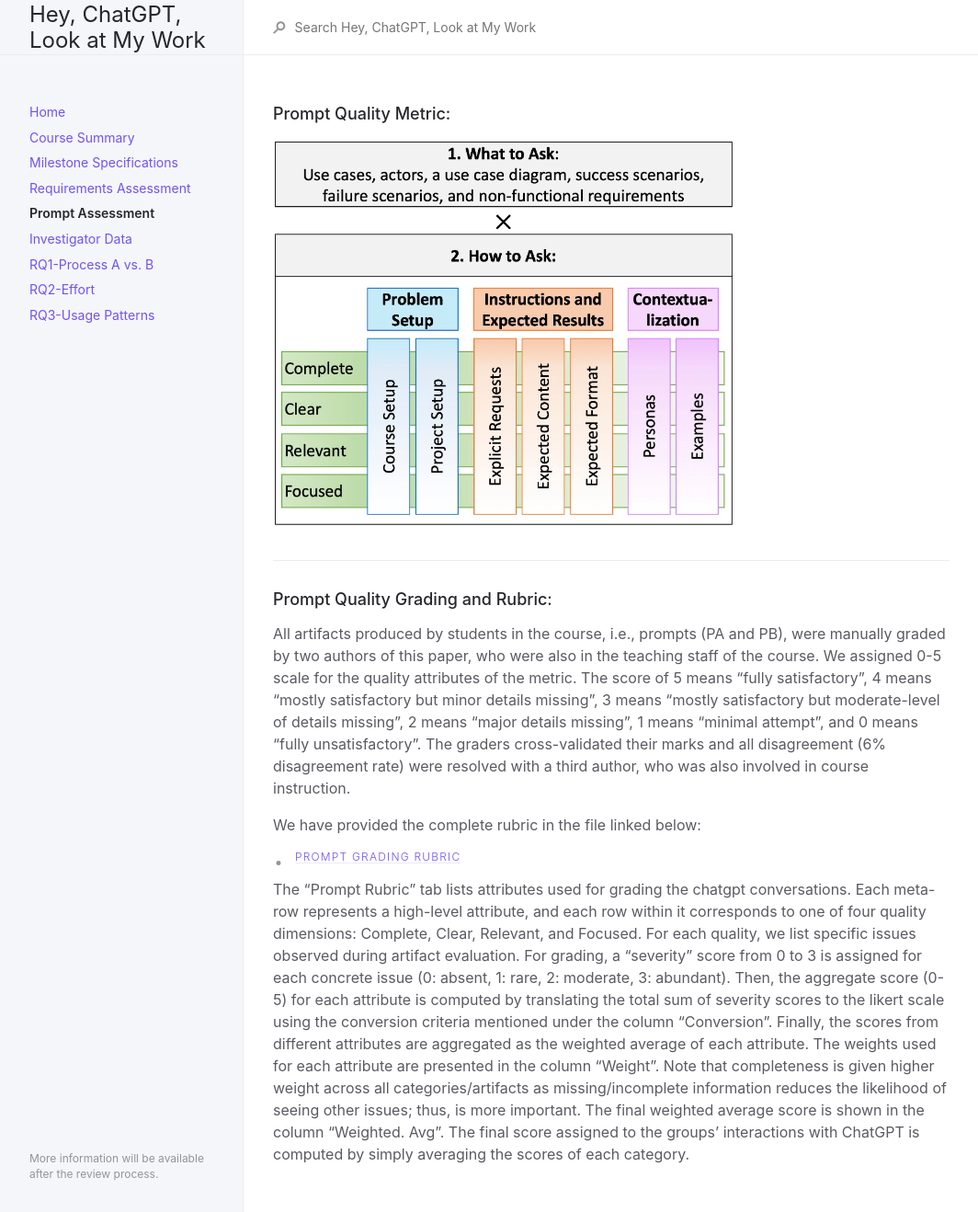
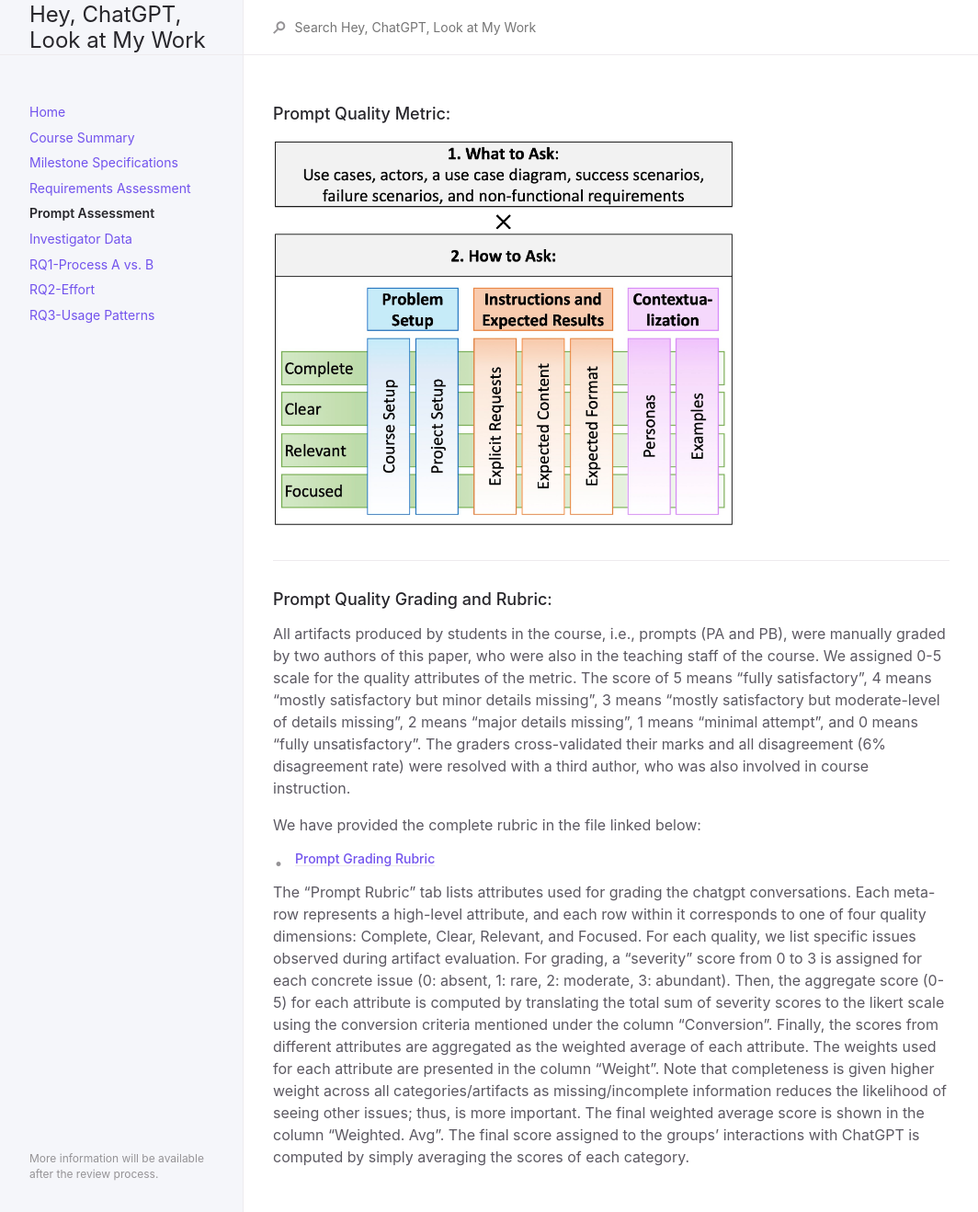
Before and after one commit to anonymousresearcher2020/anonymousresearcher2020.github.io, a Jekyll site: the page built from docs/prompt.md, in a window 1280 px wide. Shown: the whole page at 92% size, without its empty margins (107-1171 px from the left). Built offline with Jekyll 4.4.1, drawn with Linux system fonts in a browser that asks for light colours.

Commit message:
restructuring

```diff
--- a/docs/prompt.md
+++ b/docs/prompt.md
@@ -17,7 +17,7 @@ All artifacts produced by students in the course, i.e., prompts (PA and PB), wer
 
 We have provided the complete rubric in the file linked below:
 
-- #### [Prompt Grading Rubric](data/RequirementsandPromptRubric.xlsx)
+- ##### [Prompt Grading Rubric](data/RequirementsandPromptRubric.xlsx)
 
 The “Prompt Rubric" tab lists attributes used for grading the chatgpt conversations.
 Each meta-row represents a high-level attribute, and each row within it corresponds to one of four quality dimensions: Complete, Clear, Relevant, and Focused.
```
Also changed, not shown: docs/requirement.md (+1 -1 lines).
